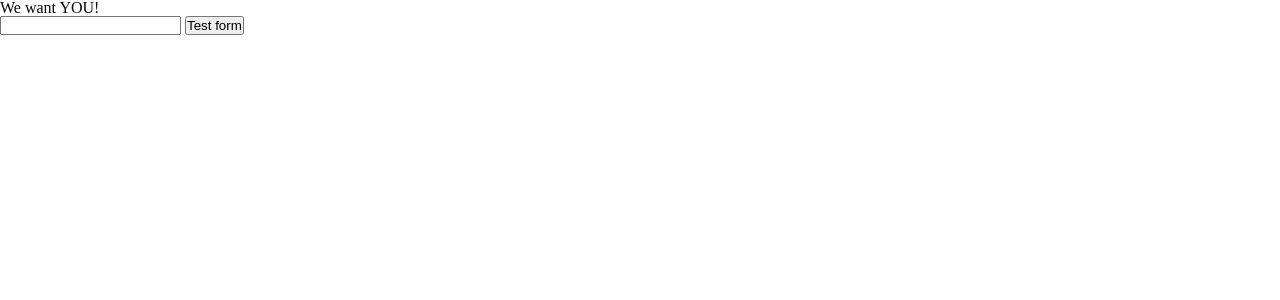
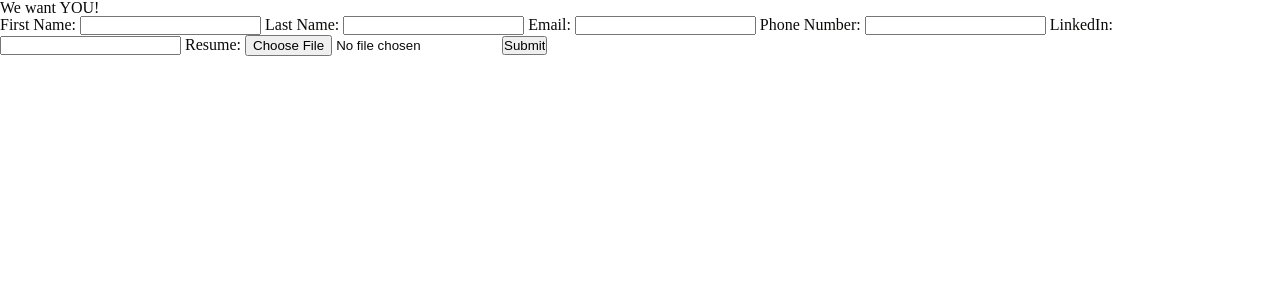
Before and after one commit to bastilleagency/bastille, a Jekyll site: the page built from candidate.markdown, in a window 1280 px wide. Shown: the top 300 px of the page. Built offline with Jekyll 4.4.1, drawn with Linux system fonts in a browser that asks for light colours; some web fonts are replaced.

Commit message:
💌 adding candidate form fields

```diff
--- a/_includes/candidate_form.html
+++ b/_includes/candidate_form.html
@@ -2,6 +2,11 @@
   <!-- the redirect_to is optional, the form will redirect to the referrer on submission -->
   <input type='hidden' name='redirect_to' value='http://{{ site.url }}' />
   <!-- all your input fields here.... -->
-  <input type='text' name='test' />
-  <input type='submit' value='Test form' />
+  First Name: <input type='text' name='First Name' />
+  Last Name: <input type='text' name='Last Name' />
+  Email: <input type='text' name='Email' />
+  Phone Number: <input type='text' name='Phone Number' />
+  LinkedIn: <input type='text' name='LinkedIn' />
+  Resume: <input type='file' name='Resume' />
+  <input type='submit' value='Submit' />
 </form>
```
